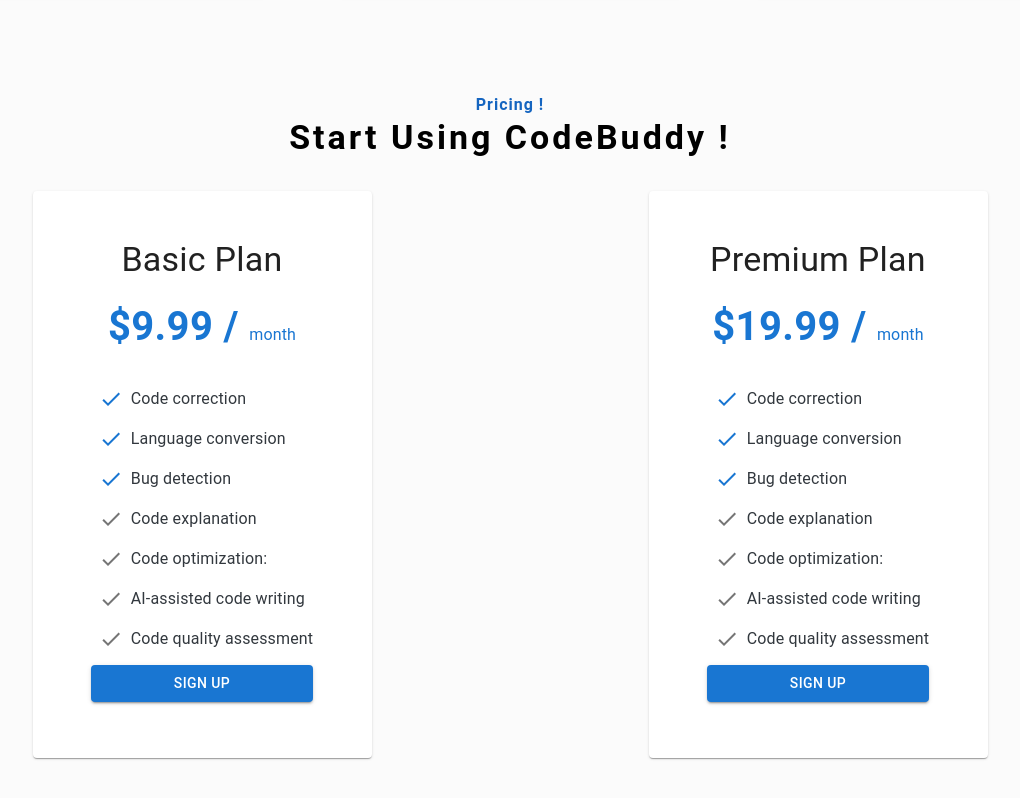
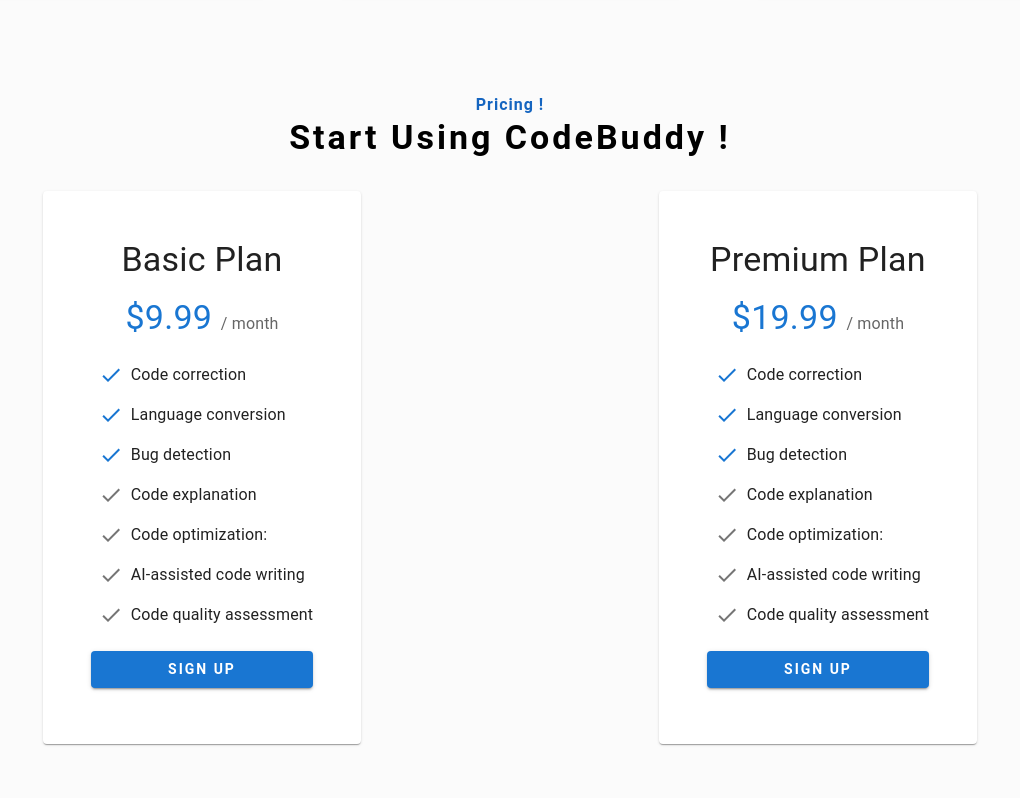
Before and after one commit to ArslanJajja1/my-code-buddy, a React (Vite) app in the folder client/: page / in a window 1280 px wide. Shown: the part 2624-3422 px from the top of the page, without its empty margins (130-1150 px from the left). Built offline with nearby package versions, Linux system fonts and the light colour scheme; a web font is replaced by a local one.

Commit message:
pricing card design improvements

```diff
--- a/client/src/components/Cards/PricingCard.tsx
+++ b/client/src/components/Cards/PricingCard.tsx
@@ -8,7 +8,7 @@
 
 const useStyles = makeStyles({
   root: {
-    minWidth: 275,
+    minWidth: 250,
     maxWidth: 400,
     margin: '0 auto',
     display: 'flex',
@@ -31,18 +31,18 @@
     fontWeight: 'bold',
     marginBottom: '1rem'
   },
-  description: {
-    marginBottom: '2rem'
-  },
-  button: {
-    backgroundColor: '#03a9f4',
-    color: '#fff',
-    borderRadius: '20px',
-    fontWeight: 'bold',
-    '&:hover': {
-      backgroundColor: '#0288d1'
-    }
-  }
+  // description: {
+  //   marginBottom: '2rem'
+  // },
+  // button: {
+  //   backgroundColor: '#03a9f4',
+  //   color: '#fff',
+  //   borderRadius: '20px',
+  //   fontWeight: 'bold',
+  //   '&:hover': {
+  //     backgroundColor: '#0288d1'
+  //   }
+  // }
 });
 type propTypes={
     title:string,
@@ -60,11 +60,11 @@
   return (
     <Card className={classes.root} sx={{mt:4}}>
       <CardContent>
-        <Typography textAlign='center' variant="h4" component="h2">
+        <Typography textAlign='center' sx={{typography:{xs:'h5',md:'h4'}}} component="h3">
           {title}
         </Typography>
-        <Typography fontWeight='bold' textAlign='center' py={2} color="primary" fontSize={40}>
-          ${price} / <Typography component='span'>month</Typography>
+        <Typography fontWeight='bold' textAlign='center' py={2} color="primary" sx={{typography:{xs:'h5',md:'h4'}}}  >
+          ${price}  <Typography component='span' color='text.secondary'>/ month</Typography>
         </Typography>
        <div>
       {/* <Typography
@@ -76,10 +76,10 @@
       >
         Ingredients
       </Typography> */}
-      <List
+      {/* <List
         aria-labelledby="decorated-list-demo"
         sx={{ '--List-decorator-size': '32px' }}
-      >
+      > */}
         {
             pricingFeatures.map(({feature,available},index)=>(
               //   <ListItem>
@@ -100,9 +100,9 @@
         <ListItem>
           <ListItemDecorator>🥓</ListItemDecorator> 120g bacon
         </ListItem> */}
-      </List>
+      {/* </List> */}
     </div>
-        <Button variant="contained" sx={{textAlign:'center',width:'100%'}}  onClick={onClick}>
+        <Button variant="contained" sx={{textAlign:'center',width:'100%',fontWeight:'bold',letterSpacing:'2px',mt:2}}  onClick={onClick}>
           {buttonText}
         </Button>
       </CardContent>
```
